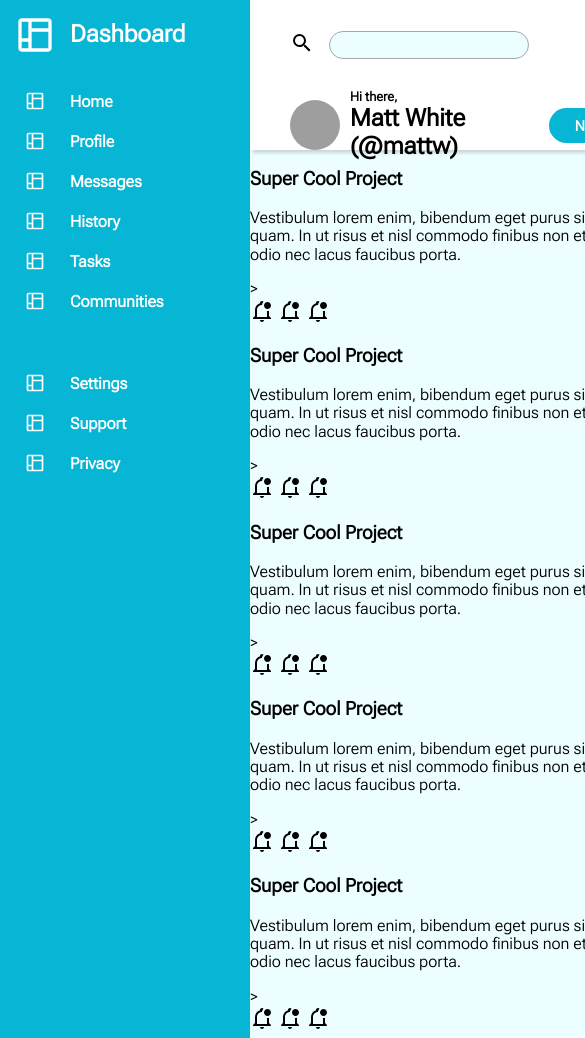
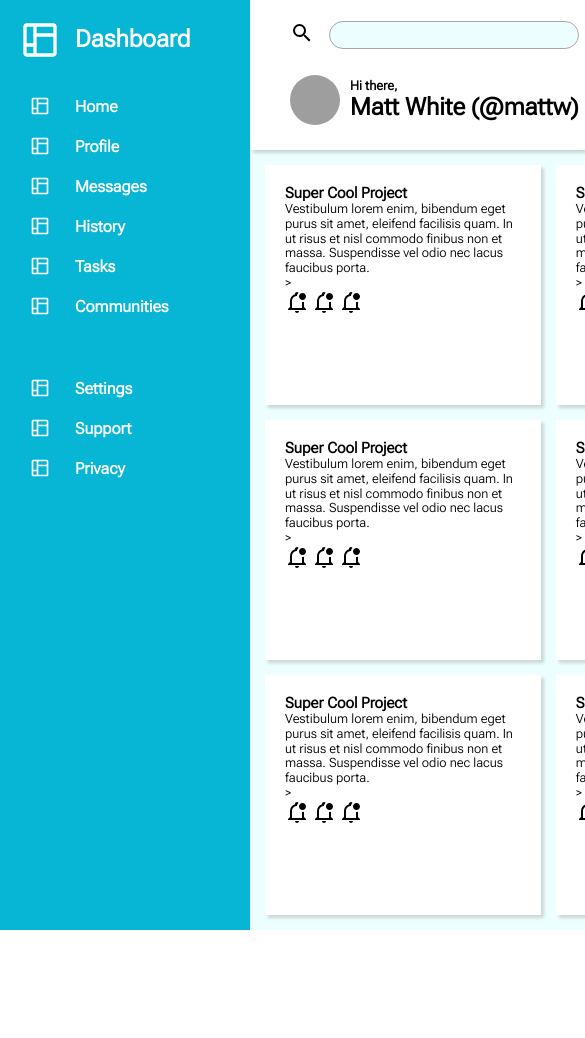
Before and after one commit to joshua112398/admin-dashboard, a plain HTML site: page index.html in a window 390 px wide. Shown: the top 1038 px of the page, 585 px wide, since content can reach past the window. After the commit the page ends 930 px from the top, so only its background shows below. Drawn offline with Linux system fonts and the light colour scheme; grey boxes are pictures that could not be loaded.

Commit message:
Create layout and shape for the project cards
Implement a responsive layout for the project cards using the
auto-fit feature and the minmax() function. Cards will redistribute
and resize themselves within limits based on the width of the browser
window.

```diff
--- a/styles/style.css
+++ b/styles/style.css
@@ -7,6 +7,10 @@ html, body {
 a, a:visited {
   text-decoration: none;
   color: white;
+}
+
+p {
+  margin: 0px;
 }
 
 ul {
@@ -30,7 +34,7 @@ ul {
   overflow: auto;
   background-color: #06b6d4;
   grid-row: 1 / 3;
-  padding: 15px;
+  padding: 20px;
 }
 
 .sidebar img {
@@ -63,7 +67,7 @@ header {
   z-index: 10;
   display: grid;
   grid-template-columns: 2fr 1fr;
-  grid-template-rows: 1fr auto;
+  grid-template-rows: auto 1fr;
   gap: 20px;
   padding: 20px 40px;
   align-items: center;
@@ -90,6 +94,7 @@ input:active, input:focus {
 }
 
 .user-info {
+  align-self: start;
   justify-self: end;
   display: grid;
   grid-template-columns: 1fr auto auto;
@@ -134,6 +139,8 @@ input:active, input:focus {
 h1 {
   font-size: 1.5rem;
   margin: 0px;
+  overflow: hidden;
+  white-space: nowrap;
 }
 
 .buttons {
@@ -162,8 +169,26 @@ main {
   display: grid;
   grid-template-columns: 1fr auto;
   grid-template-rows: auto auto;
+  font-size: 0.8rem;
 }
 
 main .projects {
   grid-row: 1 / 3;
+  display: grid;
+  padding: 15px;
+  grid-template-columns: repeat(auto-fit, minmax(250px, 1fr));
+  grid-template-rows: auto auto auto;
+  grid-auto-rows: auto;
+  gap: 15px;
 }
+
+.card h3, .card p {
+  margin: 0px;
+}
+
+.card {
+  background-color: white;
+  height: 200px;
+  box-shadow: 3px 3px 3px rgba(53, 53, 53, 0.192);
+  padding: 20px;
+}
```
